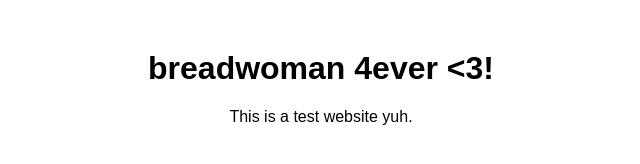
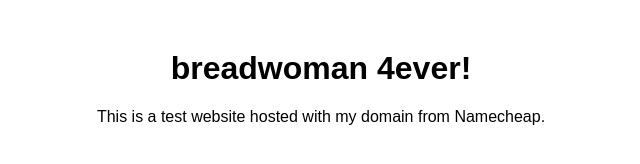
Before and after one commit to suelouiselee/my-website, a plain HTML site: page index.html in a window 1280 px wide. Shown: the whole page, without its empty margins (319-959 px from the left). Drawn offline with Linux system fonts and the light colour scheme.

Commit message:
Add files via upload

```diff
--- a/index.html
+++ b/index.html
@@ -13,7 +13,7 @@
     </style>
 </head>
 <body>
-    <h1>breadwoman 4ever <3!</h1>
-    <p>This is a test website yuh.</p>
+    <h1>breadwoman 4ever!</h1>
+    <p>This is a test website hosted with my domain from Namecheap.</p>
 </body>
 </html>
```
